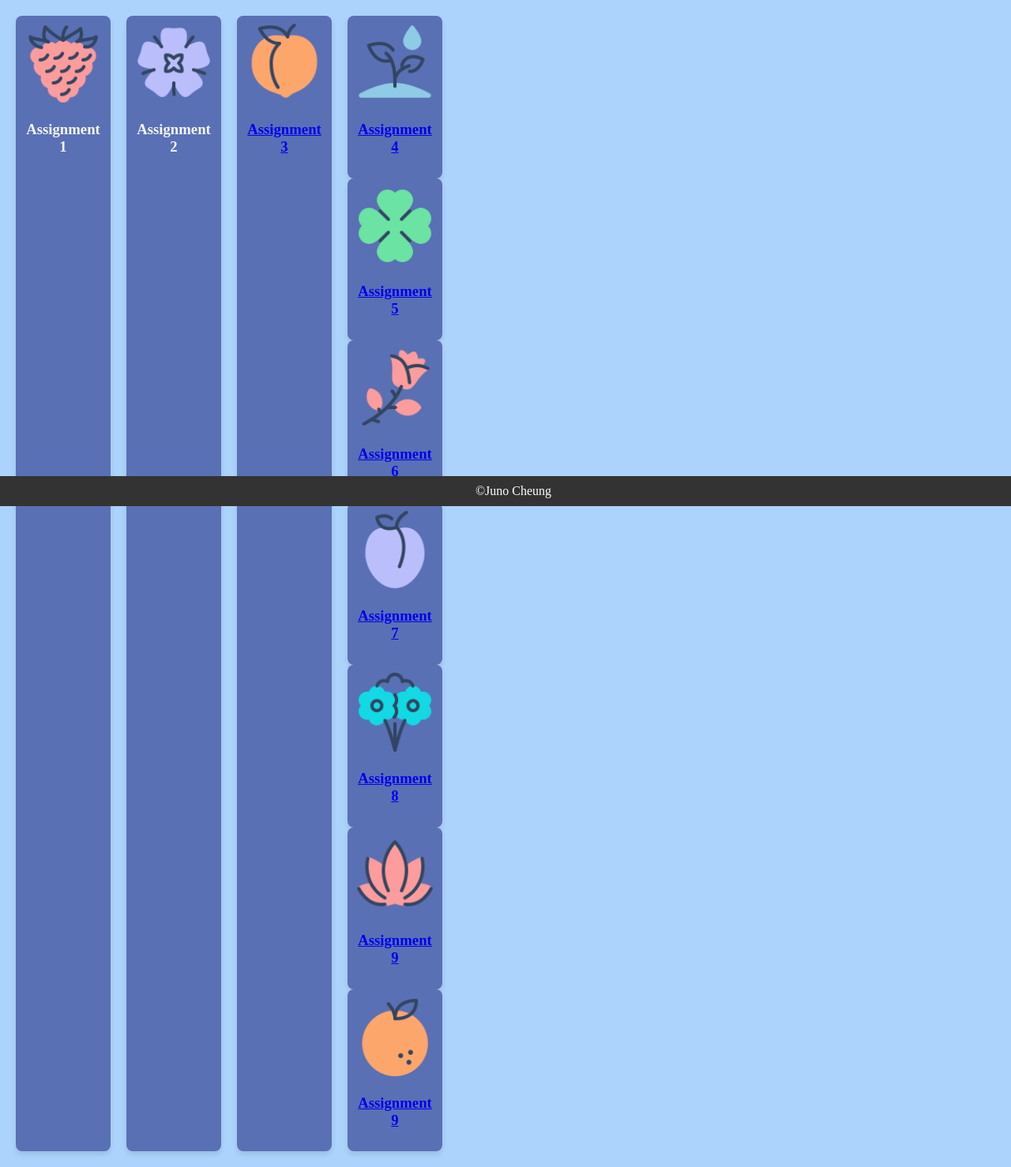
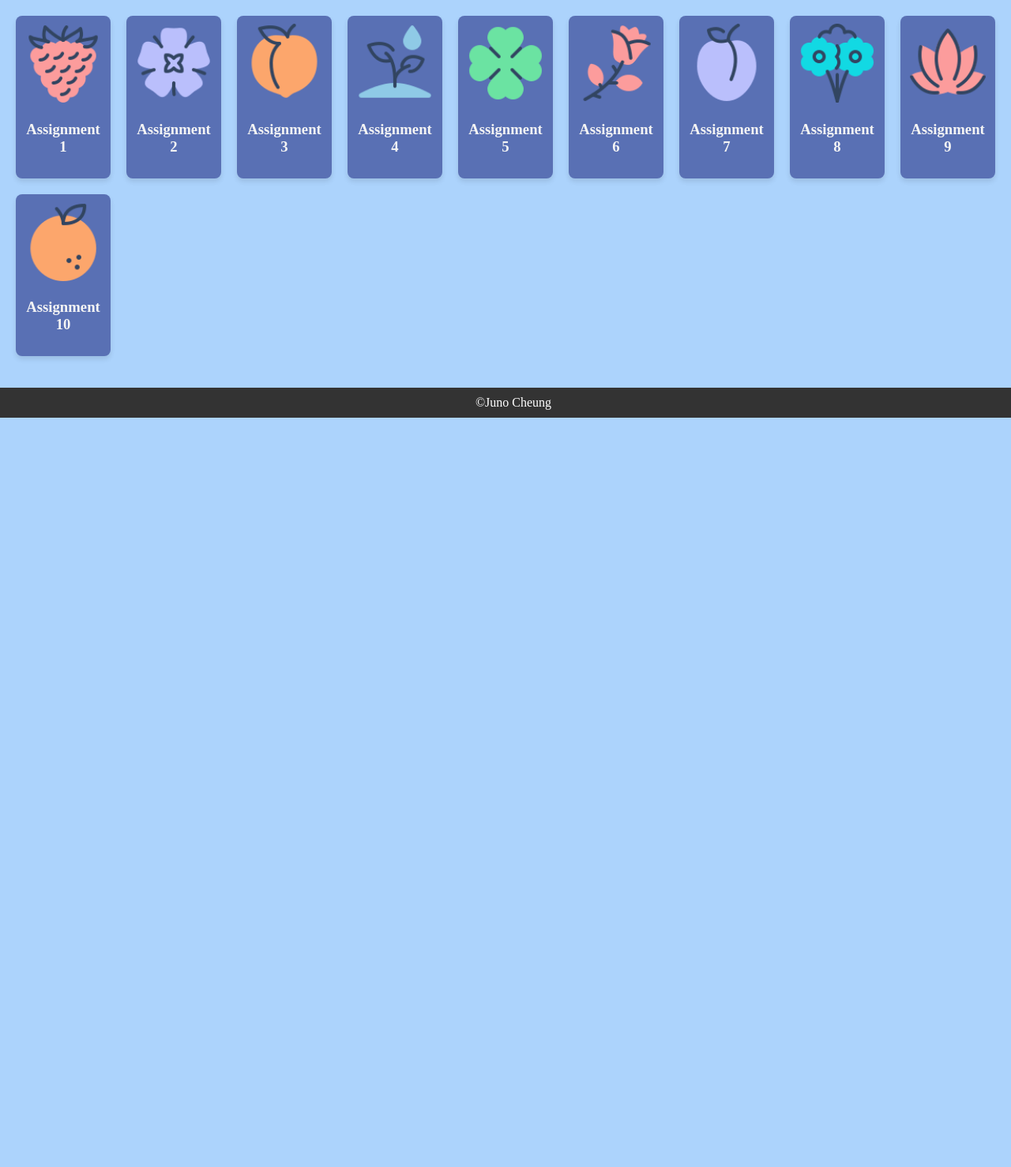
Before and after one commit to avacheungx/webdev, a PHP site: page / in a window 1280 px wide. Shown: the part 159-1637 px from the top of the page at 79% size. After the commit the page ends 688 px from the top, so only its background shows below. Run offline with PHP 8.4, Linux system fonts and the light colour scheme; some web fonts are replaced.

Commit message:
fix links

```diff
--- a/index.html
+++ b/index.html
@@ -19,13 +19,14 @@
                 <div class="assignment" id="assignment2">
                     <a href="assignment2/index.html">
                     <img src="icons/assignment2.png" alt="Assignment 2">
+                    <h3>Assignment 2</h3>
                     </a>
-                    <h3>Assignment 2</h3>
                 </div>
                 <div class="assignment" id="assignment3">
                     <a href = "assignment3/index.html">
                     <img src="icons/assignment3.png" alt="Assignment 3">
                     <h3>Assignment 3</h3>
+                    </a>
                 </div>
                 <div class="assignment" id="assignment4">
                     <img src="icons/assignment4.png" alt="Assignment 4">
@@ -53,7 +54,7 @@
                 </div>
                 <div class="assignment" id="assignment10">
                     <img src="icons/assignment10.png" alt="Assignment 10">
-                    <h3>Assignment 9</h3>
+                    <h3>Assignment 10</h3>
                 </div>
             </div>
         </main>
--- a/style.css
+++ b/style.css
@@ -19,7 +19,7 @@ footer {
     background-color: #333;
     color: white;
     padding: 10px;
-    position: absolute;
+    position: relative;
     bottom: 0;
     width: 100%;
     margin-top: 20px;
@@ -30,6 +30,15 @@ footer {
     gap: 20px;
     padding: 20px;
     justify-content: center;
+}
+
+.assignments a{
+    text-decoration:none;
+    color:inherit;
+}
+
+.assignments img{
+    display:inline-block;
 }
 
 .assignment {
@@ -54,7 +63,7 @@ footer {
 /*l arge screens (>= 961px) - 1 row with 9 icons */
 @media (min-width: 961px) {
     .assignments {
-        grid-template-columns: repeat(10, 1fr);
+        grid-template-columns: repeat(9, 1fr);
     }
 }
 
```
